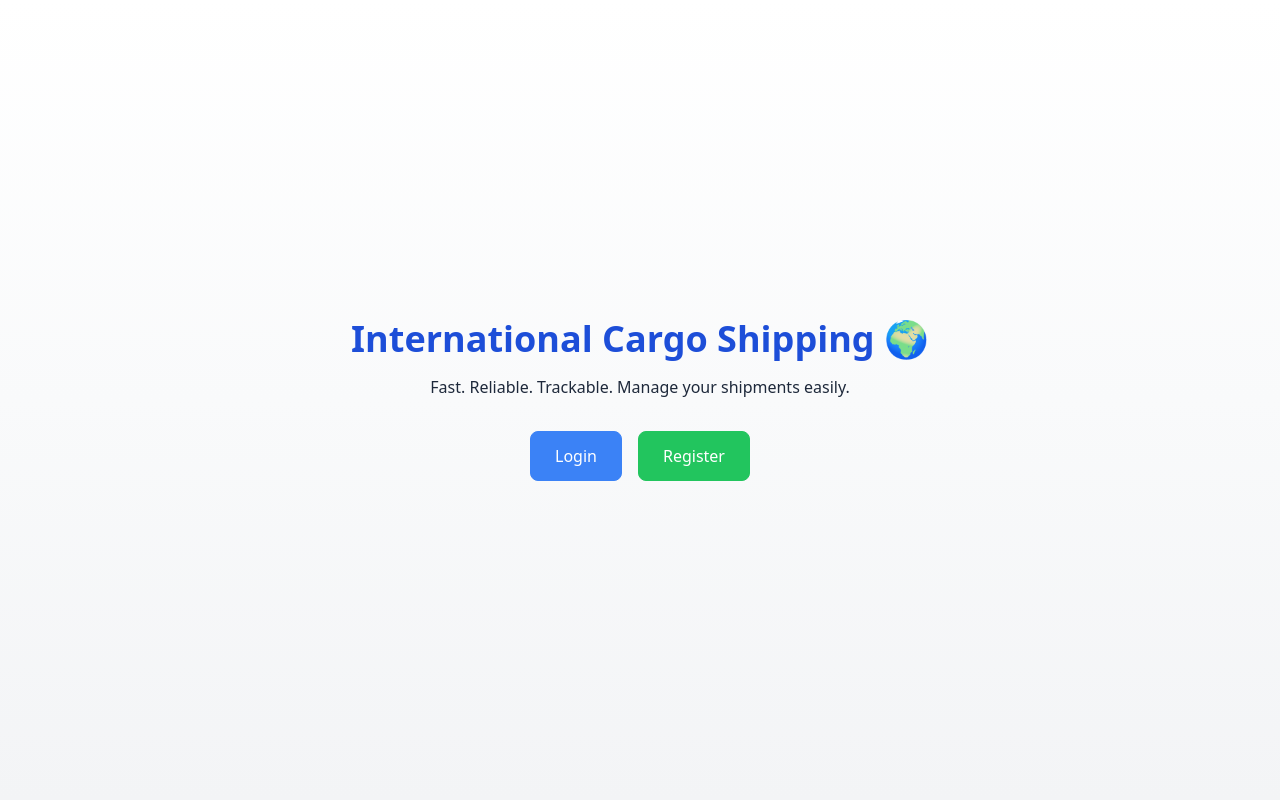
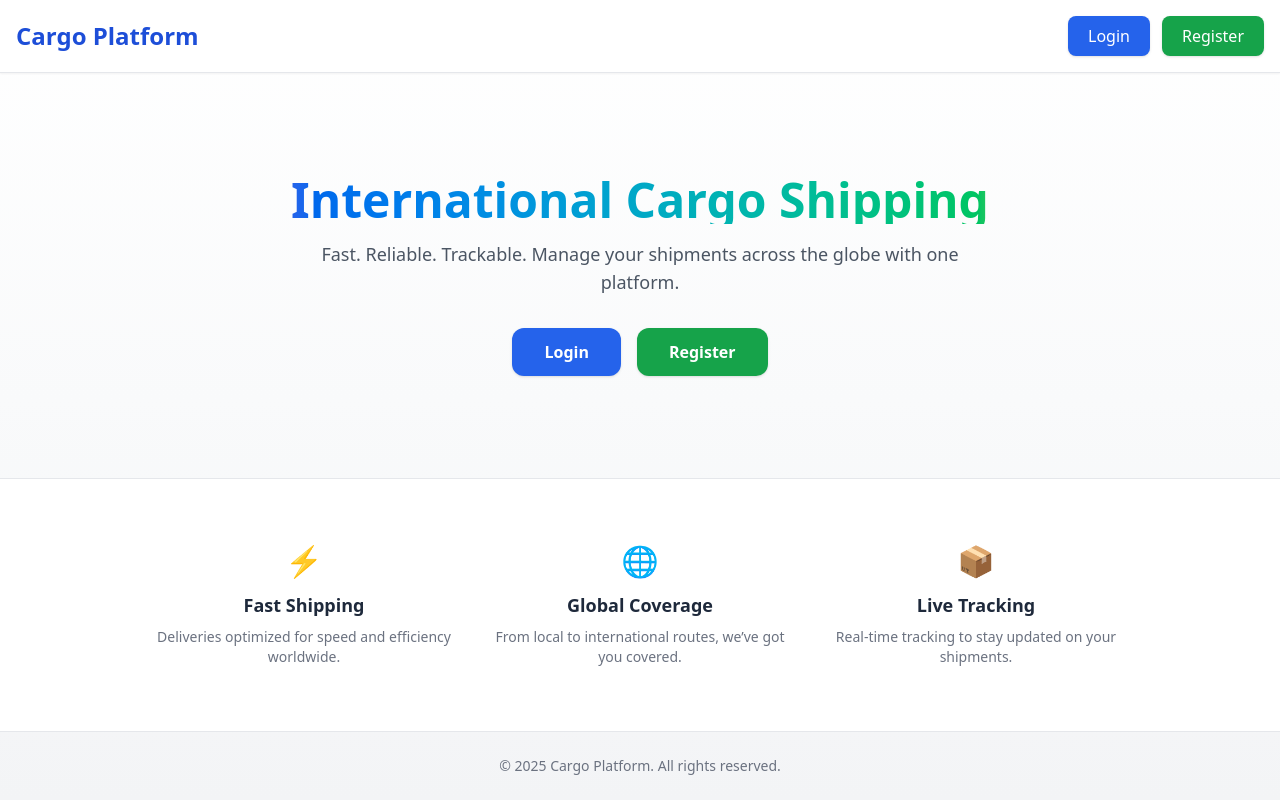
Before and after one commit to EsmoAghamedova/International-Cargo-Shipping-Platform, a React (Vite) app: page / in a window 1280 px wide. Built offline with nearby package versions, Linux system fonts and the light colour scheme.

Commit message:
some changes in style

```diff
--- a/package.json
+++ b/package.json
@@ -18,6 +18,7 @@
   "dependencies": {
     "@tanstack/react-query": "^5.0.0",
     "lucide-react": "^0.542.0",
+    "motion": "^12.23.16",
     "react": "^18.3.1",
     "react-dom": "^18.3.1",
     "react-router": "^7.9.1",
--- a/src/App.tsx
+++ b/src/App.tsx
@@ -17,6 +17,7 @@ import { CompanyOrClientPage } from './pages/auth/companyOrClient';
 import { useRequestsStore } from './store/useRequestsStore';
 import { useEffect } from 'react';
 import { RequestDetail } from './pages/client/RequestDetail';
+// import { RegisterPage } from './pages/dev-only/StyleguidePage';
 
 function App() {
   const loadRequests = useRequestsStore((s) => s.loadRequests);
--- a/src/components/DashboardLayout.tsx
+++ b/src/components/DashboardLayout.tsx
@@ -190,7 +190,7 @@ export function DashboardLayout({
           )}
         </div>
         <Link
-          to="/login"
+          to="/"
           className="mt-auto block px-4 py-2 rounded text-red-500 hover:bg-red-50 hover:text-red-700 transition"
         >
           Logout
--- a/src/pages/HomePage.tsx
+++ b/src/pages/HomePage.tsx
@@ -2,29 +2,82 @@ import { Link } from 'react-router-dom';
 
 export function HomePage() {
   return (
-    <div className="flex flex-col items-center justify-center min-h-screen bg-gradient-to-b from-white via-gray-50 to-gray-100">
-      <h1 className="text-4xl font-bold text-blue-700 mb-4">
-        International Cargo Shipping 🌍
-      </h1>
-      <p className="mb-8">
-        Fast. Reliable. Trackable. Manage your shipments easily.
-      </p>
-
-      <div className="flex gap-4">
+    <div className="min-h-screen flex flex-col bg-gradient-to-b from-white via-gray-50 to-gray-100">
+      {/* Header */}
+      <header className="w-full px-4 py-4 flex items-center justify-between bg-white border-b border-gray-200 shadow-sm">
+        <span className="text-2xl font-bold text-blue-700">Cargo Platform</span>
+        <nav className="flex gap-3">
           <Link
             to="/login"
-          className="px-6 py-3 rounded-lg bg-blue-500 text-white font-medium hover:bg-blue-600 transition border border-blue-500"
+            className="px-5 py-2 rounded-lg bg-blue-600 text-white font-medium shadow hover:bg-blue-700 transition"
           >
             Login
           </Link>
-
           <Link
             to="/register"
-          className="px-6 py-3 rounded-lg bg-green-500 text-white font-medium hover:bg-green-600 transition border border-green-500"
+            className="px-5 py-2 rounded-lg bg-green-600 text-white font-medium shadow hover:bg-green-700 transition"
+          >
+            Register
+          </Link>
+        </nav>
+      </header>
+
+      {/* Hero */}
+      <main className="flex-1 flex flex-col items-center justify-center text-center px-6">
+        <h1 className="text-4xl sm:text-5xl font-extrabold mb-4 text-transparent bg-clip-text bg-gradient-to-r from-blue-600 to-green-500">
+          International Cargo Shipping
+        </h1>
+        <p className="text-base sm:text-lg text-gray-600 max-w-2xl mb-8">
+          Fast. Reliable. Trackable. Manage your shipments across the globe with one platform.
+        </p>
+
+        <div className="flex flex-col sm:flex-row gap-4 w-full sm:w-auto justify-center">
+          <Link
+            to="/login"
+            className="px-8 py-3 rounded-xl bg-blue-600 text-white font-semibold shadow hover:bg-blue-700 transition w-full sm:w-auto"
+          >
+            Login
+          </Link>
+          <Link
+            to="/register"
+            className="px-8 py-3 rounded-xl bg-green-600 text-white font-semibold shadow hover:bg-green-700 transition w-full sm:w-auto"
           >
             Register
           </Link>
         </div>
+      </main>
+
+      {/* Features */}
+      <section className="py-16 bg-white border-t border-gray-200">
+        <div className="max-w-5xl mx-auto grid grid-cols-1 md:grid-cols-3 gap-8 px-6 text-center">
+          <div>
+            <div className="text-3xl mb-3">⚡</div>
+            <h3 className="font-bold text-lg mb-2">Fast Shipping</h3>
+            <p className="text-gray-500 text-sm">
+              Deliveries optimized for speed and efficiency worldwide.
+            </p>
+          </div>
+          <div>
+            <div className="text-3xl mb-3">🌐</div>
+            <h3 className="font-bold text-lg mb-2">Global Coverage</h3>
+            <p className="text-gray-500 text-sm">
+              From local to international routes, we’ve got you covered.
+            </p>
+          </div>
+          <div>
+            <div className="text-3xl mb-3">📦</div>
+            <h3 className="font-bold text-lg mb-2">Live Tracking</h3>
+            <p className="text-gray-500 text-sm">
+              Real-time tracking to stay updated on your shipments.
+            </p>
+          </div>
+        </div>
+      </section>
+
+      {/* Footer */}
+      <footer className="py-6 text-center text-gray-500 text-sm border-t border-gray-200">
+        © 2025 Cargo Platform. All rights reserved.
+      </footer>
     </div>
   );
 }
--- a/src/pages/auth/RegisterUser.tsx
+++ b/src/pages/auth/RegisterUser.tsx
@@ -1,5 +1,5 @@
 import { useAuthStore } from '../../store/useAuthStore';
-import { useNavigate } from 'react-router-dom';
+import { useNavigate, Link } from 'react-router-dom';
 import type { User } from '../../types';
 import { v4 as uuid } from 'uuid';
 import { AuthService } from '../../services/AuthService';
@@ -29,6 +29,7 @@ export function RegisterUserPage() {
   }
 
   return (
+    <div>
     <form
       onSubmit={handleSubmit}
       className="flex flex-col gap-3 p-6 max-w-sm mx-auto bg-white rounded-xl shadow border border-gray-200"
@@ -48,5 +49,15 @@ export function RegisterUserPage() {
         Register
       </button>
     </form>
+
+    <div className="text-center mt-4">
+            <p className="text-gray-500">
+              Do you have an account?{' '}
+              <Link to="/login" className="text-blue-600 hover:underline">
+                Login here
+              </Link>
+            </p>
+          </div>
+    </div>
   );
 }
--- a/src/types/index.ts
+++ b/src/types/index.ts
@@ -14,11 +14,16 @@ export interface Company {
   id: string;
   name: string;
   email: string;
+  phone?: string;
+  hqAddress: Address;
+  regions: string[]; // ISO2
+  supportedTypes: ShippingType[];
   role: 'COMPANY_ADMIN';
+  logoUrl?: string;
   basePrice: number;
   pricePerKg: number;
-  fuelPct: number; // 0.1 = 10%
-  insurancePct: number; // 0.02 = 2%
+  fuelPct: number;
+  insurancePct: number;
 }
 
 // ორივე ერთად
```
Also changed, not shown: src/pages/auth/RegisterCompany.tsx (+131 -19 lines), 1 other file (tests, documents, lock files or other folders). Lines whose indentation alone changed are shown as unchanged.
